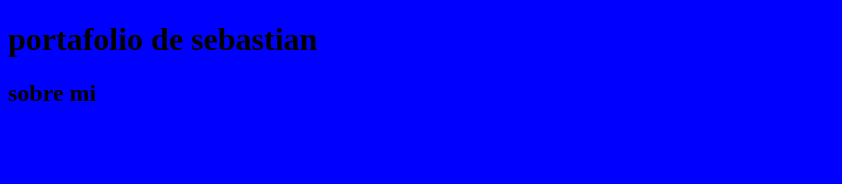
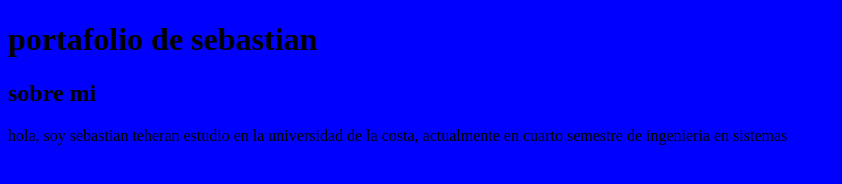
Before and after one commit to sebastian32102/portafolio_p, a plain HTML site: page index.html in a window 1280 px wide. Shown: the whole page, without its empty margins (0-842 px from the left). Drawn offline with Linux system fonts and the light colour scheme.

Commit message:
commit numero cinco

```diff
--- a/index.html
+++ b/index.html
@@ -13,7 +13,7 @@
 <body>
     <h1>portafolio de sebastian</h1>
     <h2>sobre mi</h2>
-    <p></p>
+    <p>hola, soy sebastian teheran estudio en la universidad de la costa, actualmente en cuarto semestre de ingenieria en sistemas</p>
 
 
 </body>
```
